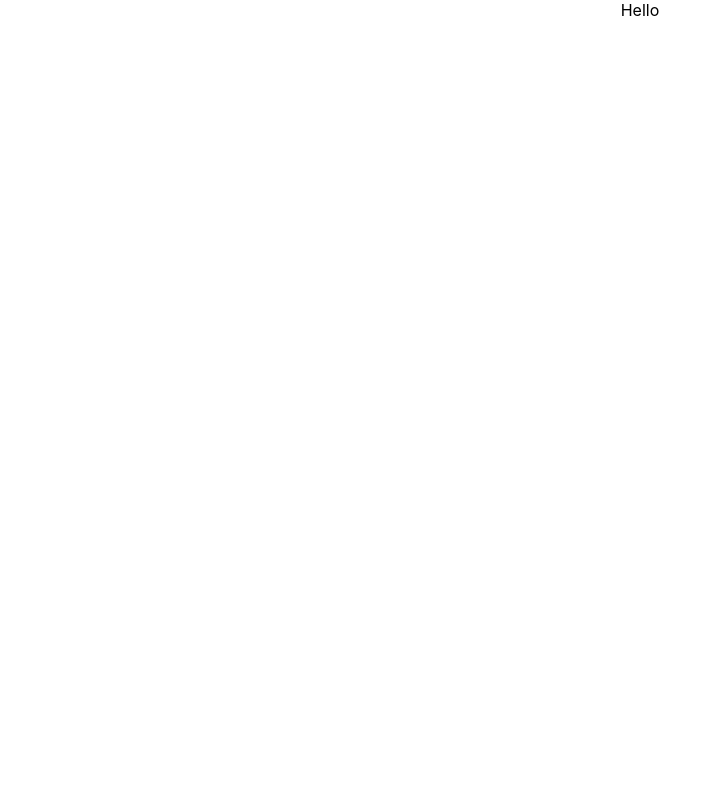
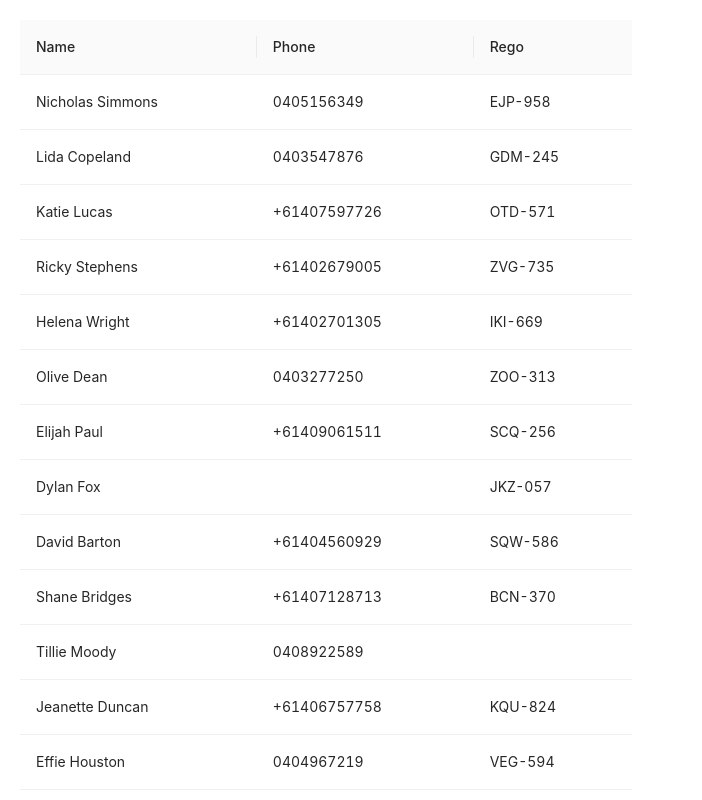
Before and after one commit to zzwt/exoflare, a React (Create React App) app: page / in a window 1280 px wide. Shown: the top 800 px of the page, without its empty margins (0-702 px from the left). Built offline with nearby package versions, Linux system fonts and the light colour scheme; data requests are answered from the project's data file.

Commit message:
Add table view

```diff
--- a/src/App.css
+++ b/src/App.css
@@ -1,5 +1,6 @@
 .App {
   text-align: center;
+  padding: 20px;
 }
 
 .App-logo {
--- a/src/App.js
+++ b/src/App.js
@@ -1,7 +1,17 @@
+import React, { memo } from 'react';
 import './App.css';
+import 'antd/dist/antd.min.css';
+import TableView from './components/TableView';
+import { Row, Col } from 'antd';
 
-function App() {
-  return <div className="App">Hello</div>;
-}
-
-export default App;
+export default memo(() => {
+  return (
+    <div className="App">
+      <Row gutter={16}>
+        <Col className="gutter-row" span={12}>
+          <TableView />
+        </Col>
+      </Row>
+    </div>
+  );
+});
--- /dev/null
+++ b/src/components/TableView.js
@@ -0,0 +1,56 @@
+import React, { useEffect, useState, memo } from 'react';
+import axios from 'axios';
+import { Table } from 'antd';
+
+export default memo(() => {
+  const [error, setError] = useState(null);
+  const [drivers, setDrivers] = useState([]);
+  const [loading, setLoading] = useState(false);
+
+  useEffect(() => {
+    const getDrivers = async () => {
+      setLoading(true);
+      try {
+        const response = await axios.get('http://localhost:3005/drivers');
+        setDrivers(response.data);
+      } catch (error) {
+        console.log(error);
+        setError('Fetching drivers error');
+      } finally {
+        setLoading(false);
+      }
+    };
+    getDrivers();
+  }, []);
+
+  const columns = [
+    {
+      title: 'Name',
+      dataIndex: 'name',
+      key: 'name',
+    },
+    {
+      title: 'Phone',
+      dataIndex: 'phone',
+      key: 'phone',
+    },
+    {
+      title: 'Rego',
+      dataIndex: 'rego',
+      key: 'rego',
+    },
+  ];
+
+  if (error) return <div>{error}</div>;
+
+  return (
+    <Table
+      columns={columns}
+      rowKey={(record) => record.id}
+      dataSource={drivers}
+      loading={loading}
+      pagination={false}
+      sortDirections={['ascend', 'descend']}
+    />
+  );
+});
```
